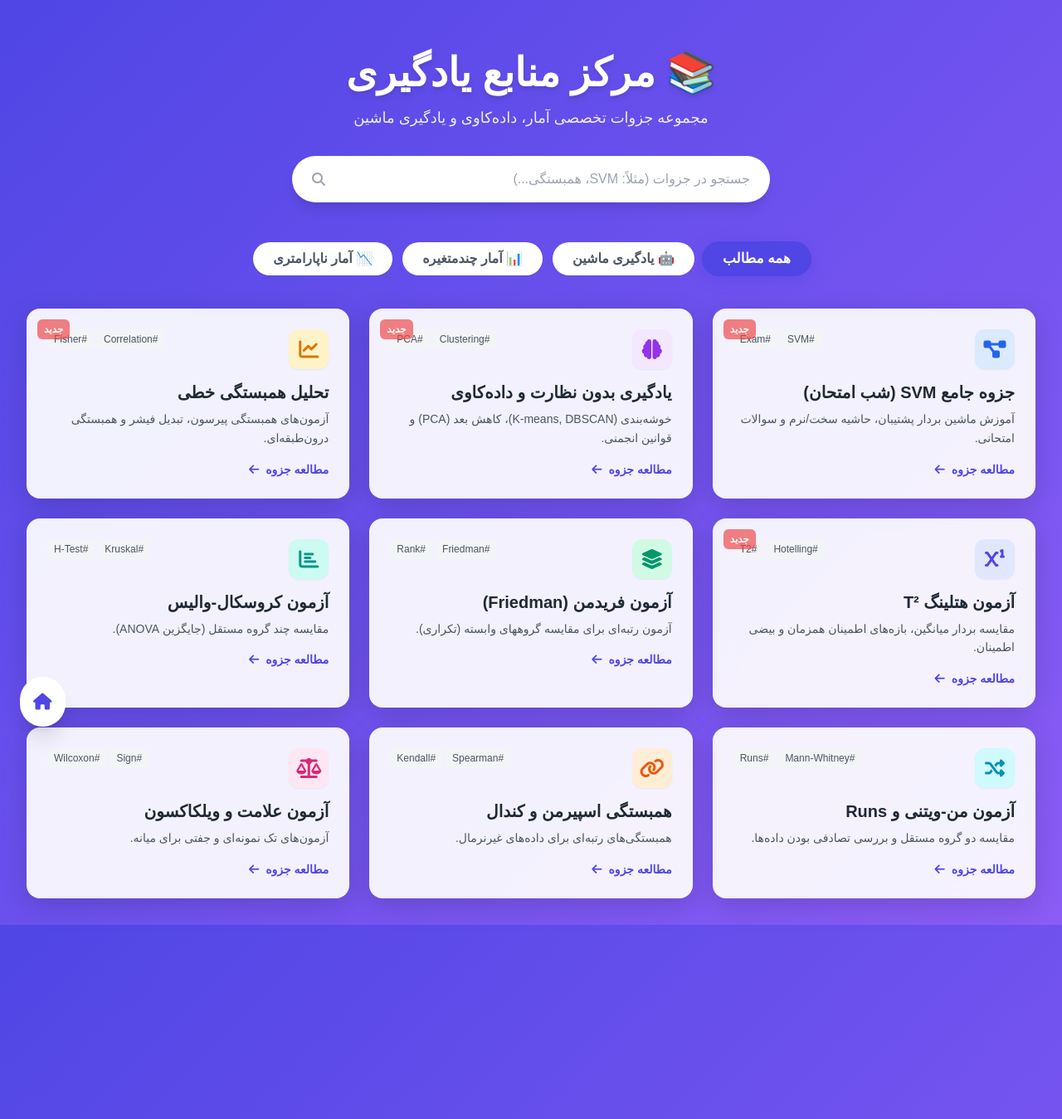
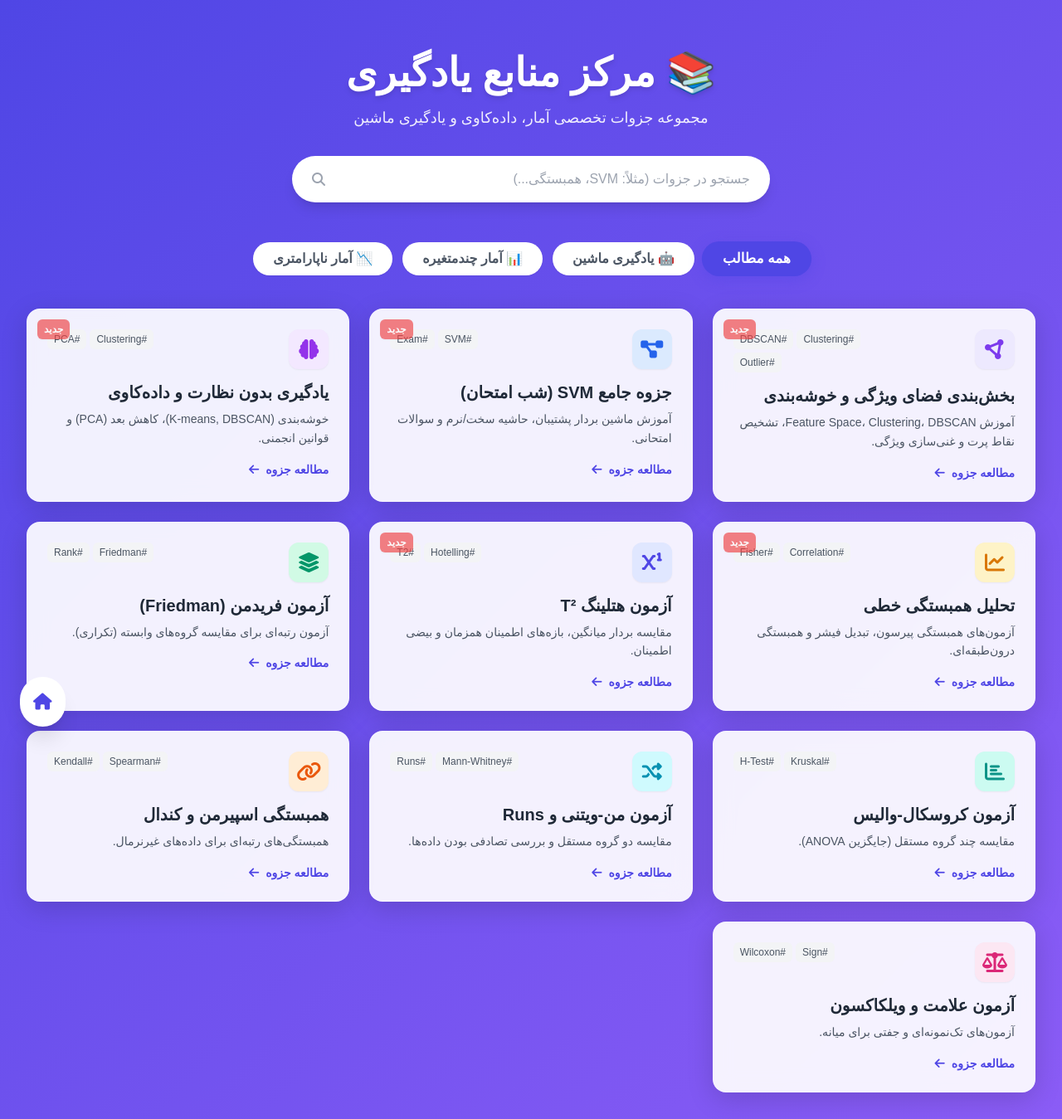
Before and after one commit to amiralisatvati/amiralisatvati.github.io, a Jekyll site: the page resources.html, which Jekyll copies as it is, in a window 1280 px wide. Shown: the whole page at 83% size. Built offline with Jekyll 4.4.1, drawn with Linux system fonts in a browser that asks for light colours; nearby versions of some CDN libraries; a style sheet for code colours, icons or effects is not loaded; some of the changed lines change nothing that is shown.

Commit message:
Update resources.html

```diff
--- a/resources.html
+++ b/resources.html
@@ -65,74 +65,100 @@
             color: #4338ca;
         }
 
-        /* انیمیشن ورود کارت‌ها */
         @keyframes fadeIn {
-            from { opacity: 0; transform: translateY(20px); }
-            to { opacity: 1; transform: translateY(0); }
+            from {
+                opacity: 0;
+                transform: translateY(20px);
+            }
+
+            to {
+                opacity: 1;
+                transform: translateY(0);
+            }
         }
+
         .animate-card {
             animation: fadeIn 0.5s ease-out forwards;
         }
     </style>
 </head>
+
 <body class="p-4 md:p-8">
-
     <div class="max-w-7xl mx-auto">
-        <!-- هدر و جستجو -->
         <header class="text-center text-white mb-12 pt-8">
             <h1 class="text-4xl md:text-5xl font-extrabold mb-4 drop-shadow-md">
                 📚 مرکز منابع یادگیری
             </h1>
+
             <p class="text-lg opacity-90 mb-8">
                 مجموعه جزوات تخصصی آمار، داده‌کاوی و یادگیری ماشین
             </p>
 
-            <!-- باکس جستجو -->
             <div class="max-w-xl mx-auto relative group">
-                <input type="text" id="searchInput" placeholder="جستجو در جزوات (مثلاً: SVM، همبستگی...)"
+                <input
+                    type="text"
+                    id="searchInput"
+                    placeholder="جستجو در جزوات (مثلاً: SVM، همبستگی...)"
                     class="w-full px-6 py-4 rounded-full text-gray-800 focus:outline-none focus:ring-4 focus:ring-white/30 shadow-lg transition-all"
-                    onkeyup="filterPosts()">
+                    onkeyup="filterPosts()"
+                >
+
                 <i class="fas fa-search absolute left-6 top-1/2 -translate-y-1/2 text-gray-400 group-focus-within:text-primary transition-colors"></i>
             </div>
         </header>
 
-        <!-- بخش فیلترها (دسته‌بندی هوشمند) -->
         <div class="flex flex-wrap justify-center gap-3 mb-10" id="filterContainer">
-            <button onclick="setCategory('all')" class="filter-btn active px-6 py-2 rounded-full font-bold bg-white text-gray-600 shadow-sm">
+            <button onclick="setCategory('all', this)" class="filter-btn active px-6 py-2 rounded-full font-bold bg-white text-gray-600 shadow-sm">
                 همه مطالب
             </button>
-            <button onclick="setCategory('ml')" class="filter-btn px-6 py-2 rounded-full font-bold bg-white text-gray-600 shadow-sm">
+
+            <button onclick="setCategory('ml', this)" class="filter-btn px-6 py-2 rounded-full font-bold bg-white text-gray-600 shadow-sm">
                 🤖 یادگیری ماشین
             </button>
-            <button onclick="setCategory('multivar')" class="filter-btn px-6 py-2 rounded-full font-bold bg-white text-gray-600 shadow-sm">
+
+            <button onclick="setCategory('multivar', this)" class="filter-btn px-6 py-2 rounded-full font-bold bg-white text-gray-600 shadow-sm">
                 📊 آمار چندمتغیره
             </button>
-            <button onclick="setCategory('nonparam')" class="filter-btn px-6 py-2 rounded-full font-bold bg-white text-gray-600 shadow-sm">
+
+            <button onclick="setCategory('nonparam', this)" class="filter-btn px-6 py-2 rounded-full font-bold bg-white text-gray-600 shadow-sm">
                 📉 آمار ناپارامتری
             </button>
         </div>
 
-        <!-- گرید پست‌ها -->
-        <div class="grid grid-cols-1 md:grid-cols-2 lg:grid-cols-3 gap-6" id="postsGrid">
-            <!-- کارت‌ها توسط جاوااسکریپت ساخته می‌شوند -->
-        </div>
+        <div class="grid grid-cols-1 md:grid-cols-2 lg:grid-cols-3 gap-6" id="postsGrid"></div>
 
-        <!-- پیام "موردی یافت نشد" -->
         <div id="noResults" class="hidden text-center text-white py-12">
             <i class="fas fa-search-minus text-6xl mb-4 opacity-50"></i>
             <p class="text-xl">متاسفانه جزوه‌ای با این مشخصات پیدا نشد!</p>
         </div>
     </div>
 
-    <!-- دکمه بازگشت به خانه -->
-    <a href="/" class="fixed bottom-6 left-6 bg-white text-primary p-4 rounded-full shadow-xl hover:scale-110 transition-transform z-50 group">
+    <a
+        href="/"
+        class="fixed bottom-6 left-6 bg-white text-primary p-4 rounded-full shadow-xl hover:scale-110 transition-transform z-50 group"
+        aria-label="بازگشت به صفحه اصلی"
+        title="صفحه اصلی"
+    >
         <i class="fas fa-home text-xl"></i>
-        <span class="absolute left-full ml-2 bg-black text-white text-xs px-2 py-1 rounded opacity-0 group-hover:opacity-100 transition-opacity whitespace-nowrap pointer-events-none">صفحه اصلی</span>
+
+        <span class="absolute left-full ml-2 bg-black text-white text-xs px-2 py-1 rounded opacity-0 group-hover:opacity-100 transition-opacity whitespace-nowrap pointer-events-none">
+            صفحه اصلی
+        </span>
     </a>
 
     <script>
-        // داده‌های جزوات
         const resources = [
+            {
+                title: "بخش‌بندی فضای ویژگی و خوشه‌بندی",
+                desc: "آموزش Feature Space، Clustering، DBSCAN، تشخیص نقاط پرت و غنی‌سازی ویژگی.",
+                tags: ["Clustering", "DBSCAN", "Outlier"],
+                category: "ml",
+                url: "/posts/feature-space-clustering.html",
+                icon: "fa-circle-nodes",
+                color: "text-violet-600",
+                bg: "bg-violet-100",
+                new: true
+            },
             {
                 title: "جزوه جامع SVM (شب امتحان)",
                 desc: "آموزش ماشین بردار پشتیبان، حاشیه سخت/نرم و سوالات امتحانی.",
@@ -179,7 +205,7 @@
             },
             {
                 title: "آزمون فریدمن (Friedman)",
-                desc: "آزمون رتبه‌ای برای مقایسه گروههای وابسته (تکراری).",
+                desc: "آزمون رتبه‌ای برای مقایسه گروه‌های وابسته (تکراری).",
                 tags: ["Friedman", "Rank"],
                 category: "nonparam",
                 url: "/posts/friedman-test.html",
@@ -223,7 +249,7 @@
             },
             {
                 title: "آزمون علامت و ویلکاکسون",
-                desc: "آزمون‌های تک نمونه‌ای و جفتی برای میانه.",
+                desc: "آزمون‌های تک‌نمونه‌ای و جفتی برای میانه.",
                 tags: ["Sign", "Wilcoxon"],
                 category: "nonparam",
                 url: "/posts/nonparametric-one-sample-sign-wilcoxon.html",
@@ -234,83 +260,109 @@
             }
         ];
 
-        let currentCategory = 'all';
+        let currentCategory = "all";
 
         function init() {
             renderPosts(resources);
         }
 
-        function setCategory(cat) {
-            currentCategory = cat;
+        function setCategory(category, button) {
+            currentCategory = category;
 
-            // Update buttons styling
-            document.querySelectorAll('.filter-btn').forEach(btn => {
-                btn.classList.remove('active');
+            document.querySelectorAll(".filter-btn").forEach((item) => {
+                item.classList.remove("active");
             });
-            event.target.classList.add('active');
 
+            button.classList.add("active");
             filterPosts();
         }
 
         function filterPosts() {
-            const query = document.getElementById('searchInput').value.toLowerCase();
+            const query = document.getElementById("searchInput").value.trim().toLowerCase();
 
-            const filtered = resources.filter(post => {
-                const matchesCategory = currentCategory === 'all' || post.category === currentCategory;
-                const matchesSearch = post.title.toLowerCase().includes(query) ||
-                                      post.desc.toLowerCase().includes(query) ||
-                                      post.tags.some(t => t.toLowerCase().includes(query));
-                return matchesCategory && matchesSearch;
+            const filteredResources = resources.filter((post) => {
+                const matchesCategory =
+                    currentCategory === "all" || post.category === currentCategory;
+
+                const searchableText = [
+                    post.title,
+                    post.desc,
+                    ...post.tags
+                ].join(" ").toLowerCase();
+
+                return matchesCategory && searchableText.includes(query);
             });
 
-            renderPosts(filtered);
+            renderPosts(filteredResources);
         }
 
         function renderPosts(items) {
-            const grid = document.getElementById('postsGrid');
-            const noResults = document.getElementById('noResults');
+            const grid = document.getElementById("postsGrid");
+            const noResults = document.getElementById("noResults");
 
-            grid.innerHTML = '';
+            grid.innerHTML = "";
 
             if (items.length === 0) {
-                noResults.classList.remove('hidden');
+                noResults.classList.remove("hidden");
                 return;
             }
 
-            noResults.classList.add('hidden');
+            noResults.classList.add("hidden");
 
             items.forEach((post, index) => {
-                const isNewBadge = post.new ?
-                    `<span class="absolute top-3 left-3 bg-red-500 text-white text-xs px-2 py-1 rounded-md font-bold shadow-sm z-10 animate-pulse">جدید</span>` : '';
+                const newBadge = post.new
+                    ? `
+                        <span class="absolute top-3 left-3 bg-red-500 text-white text-xs px-2 py-1 rounded-md font-bold shadow-sm z-10 animate-pulse">
+                            جدید
+                        </span>
+                    `
+                    : "";
 
-                const tagsHtml = post.tags.map(tag =>
-                    `<span class="text-xs bg-gray-100 text-gray-600 px-2 py-1 rounded-md font-medium">#${tag}</span>`
-                ).join('');
+                const tags = post.tags.map((tag) => {
+                    return `
+                        <span class="text-xs bg-gray-100 text-gray-600 px-2 py-1 rounded-md font-medium">
+                            #${tag}
+                        </span>
+                    `;
+                }).join("");
 
-                const cardHtml = `
-                    <a href="${post.url}" class="glass-panel rounded-2xl p-6 relative block post-card animate-card" style="animation-delay: ${index * 0.05}s">
-                        ${isNewBadge}
+                const card = `
+                    <a
+                        href="${post.url}"
+                        class="glass-panel rounded-2xl p-6 relative block post-card animate-card group"
+                        style="animation-delay: ${index * 0.05}s"
+                    >
+                        ${newBadge}
+
                         <div class="flex items-start justify-between mb-4">
                             <div class="w-12 h-12 ${post.bg} ${post.color} rounded-xl flex items-center justify-center text-2xl shadow-sm">
                                 <i class="fas ${post.icon}"></i>
                             </div>
+
                             <div class="flex gap-1 flex-wrap justify-end max-w-[60%]">
-                                ${tagsHtml}
+                                ${tags}
                             </div>
                         </div>
-                        <h3 class="text-xl font-bold text-gray-800 mb-2 leading-tight group-hover:text-primary transition-colors">${post.title}</h3>
-                        <p class="text-gray-600 text-sm leading-relaxed mb-4">${post.desc}</p>
+
+                        <h3 class="text-xl font-bold text-gray-800 mb-2 leading-tight group-hover:text-primary transition-colors">
+                            ${post.title}
+                        </h3>
+
+                        <p class="text-gray-600 text-sm leading-relaxed mb-4">
+                            ${post.desc}
+                        </p>
+
                         <div class="flex items-center text-primary text-sm font-bold mt-auto">
                             <span>مطالعه جزوه</span>
                             <i class="fas fa-arrow-left mr-2 transition-transform group-hover:-translate-x-1"></i>
                         </div>
                     </a>
                 `;
-                grid.innerHTML += cardHtml;
+
+                grid.innerHTML += card;
             });
         }
 
-        // Initialize
         init();
     </script>
 </body>
```
